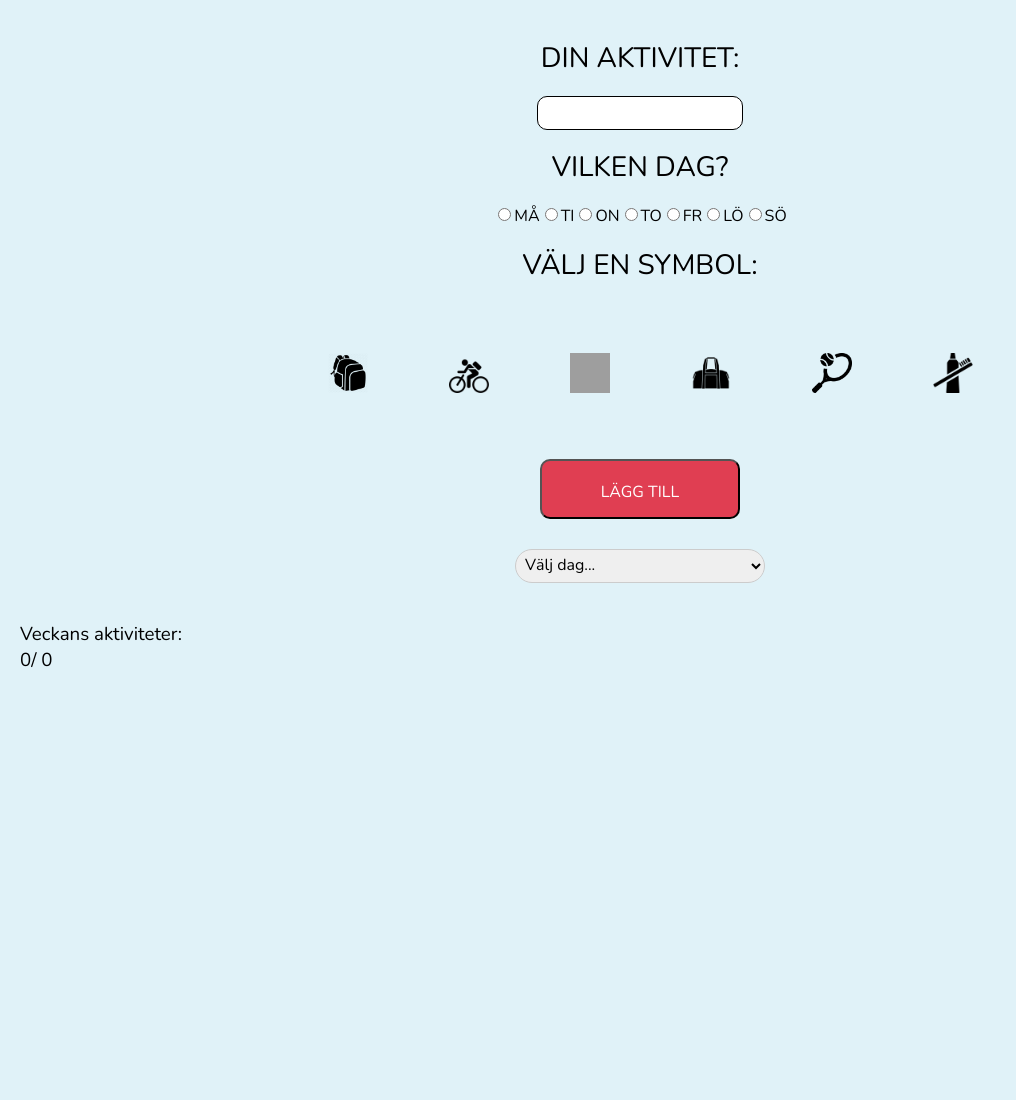
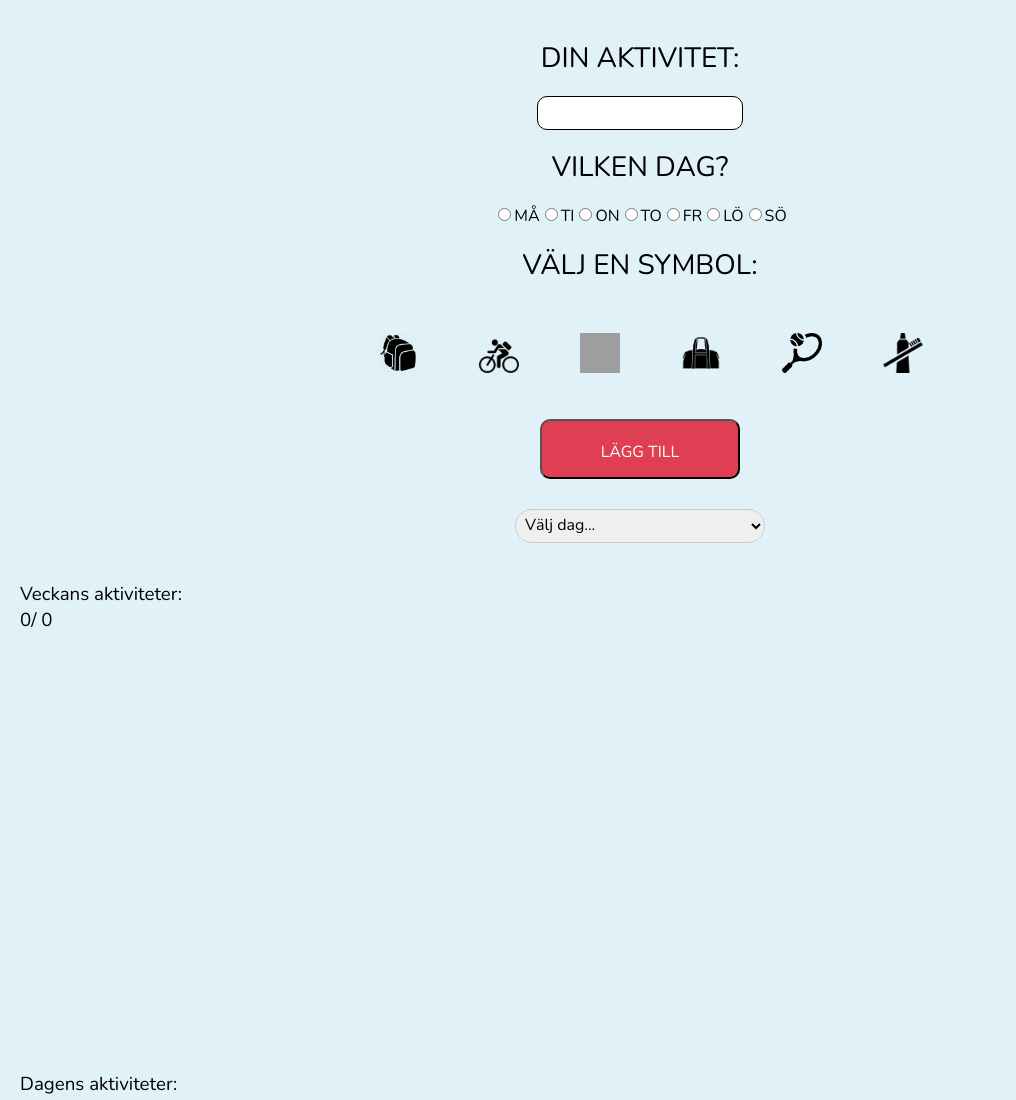
Before and after one commit to CissiWong/habit-tracker, a React app in the folder code/: page / in a window 1280 px wide. Shown: the top 1100 px of the page, without its empty margins (0-1016 px from the left). Built offline with nearby package versions, Linux system fonts and the light colour scheme; grey boxes are pictures that could not be loaded.

Commit message:
Lite css

```diff
--- a/code/src/components/library/chooseIcon.css
+++ b/code/src/components/library/chooseIcon.css
@@ -18,5 +18,5 @@
   position: relative;
 }
 .icons {
-  margin: 20px;
+  margin: 10px;
 }
```
Also changed, not shown: code/src/components/library/chart.js (+2 -11 lines).
